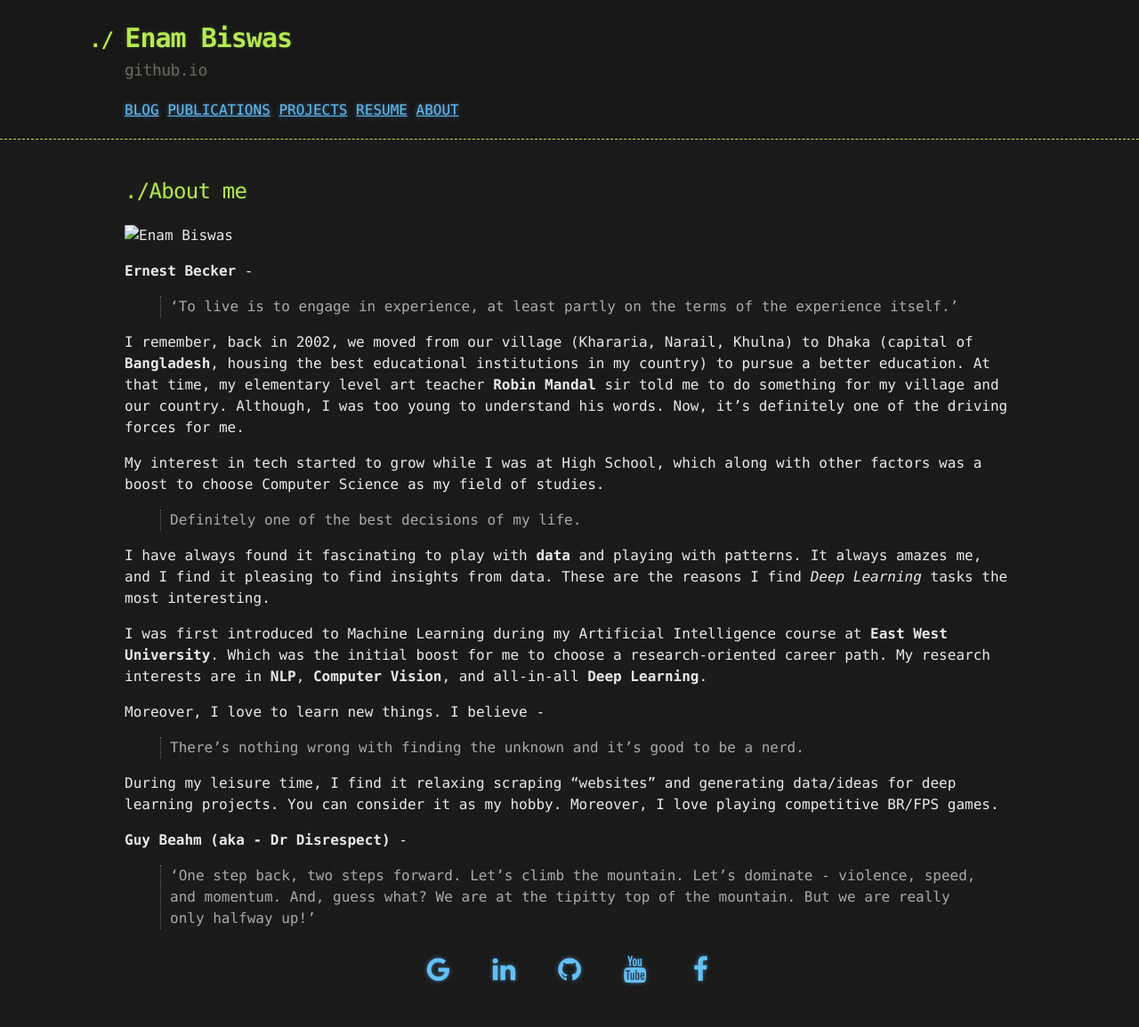
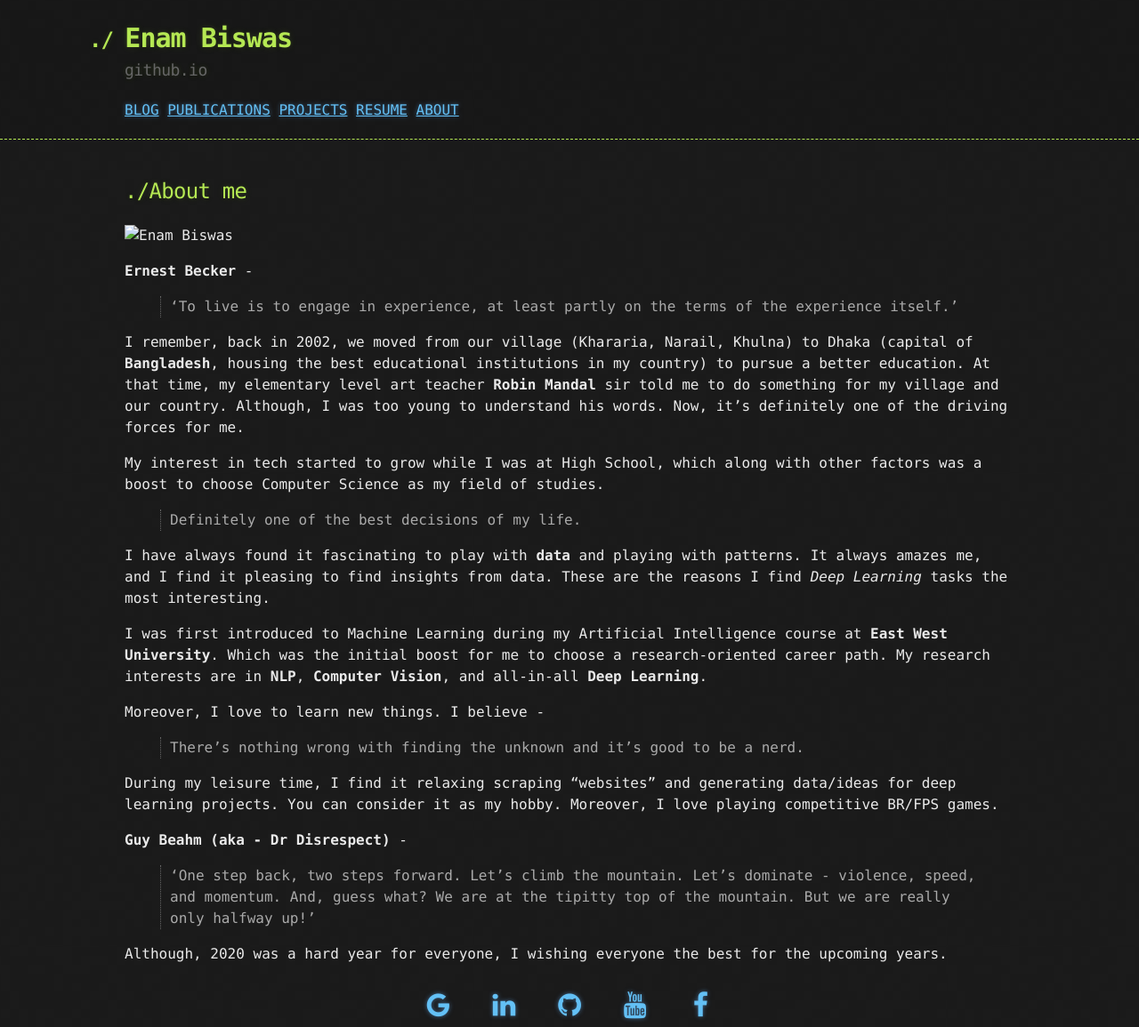
Before and after one commit to e-biswas/e-biswas.github.io, a Jekyll site: the page built from about.md, in a window 1280 px wide. Shown: the whole page at 89% size. Built offline with Jekyll 4.4.1, drawn with Linux system fonts in a browser that asks for light colours; our own code applies the rules of GitHub Pages for plain Markdown files; before the commit the page ends 1115 px from its top, so only the background shows below that.

Commit message:
Update about.md

```diff
--- a/about.md
+++ b/about.md
@@ -24,3 +24,5 @@ During my leisure time, I find it relaxing scraping "websites" and generating da
 
 **Guy Beahm (aka - Dr Disrespect)** -
 > 'One step back, two steps forward. Let's climb the mountain. Let's dominate - violence, speed, and momentum. And, guess what? We are at the tipitty top of the mountain. But we are really only halfway up!'
+
+Although, 2020 was a hard year for everyone, I wishing everyone the best for the upcoming years.
```
